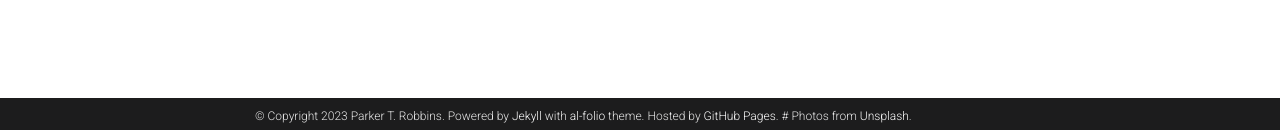
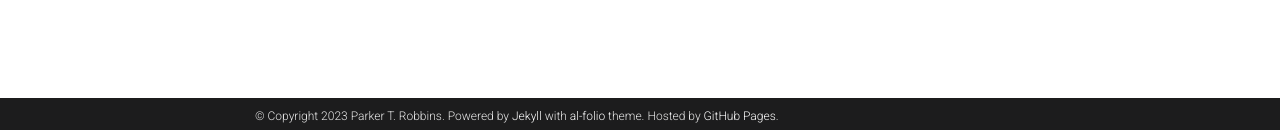
Before and after one commit to parkerrobbins/parkerrobbins-website, a Jekyll site: the page built from _pages/publications.md, in a window 1280 px wide. Shown: the part 767-897 px from the top of the page. Built offline with Jekyll 4.4.1, drawn with Linux system fonts in a browser that asks for light colours; comment, search, counter and statistics services are not loaded; a style sheet for code colours, icons or effects is not loaded.

Commit message:
Update _config.yml

```diff
--- a/_config.yml
+++ b/_config.yml
@@ -12,11 +12,10 @@
 footer_text: >
   Powered by <a href="https://jekyllrb.com/" target="_blank">Jekyll</a> with <a href="https://github.com/alshedivat/al-folio">al-folio</a> theme.
   Hosted by <a href="https://pages.github.com/" target="_blank">GitHub Pages</a>.
-  # Photos from <a href="https://unsplash.com" target="_blank">Unsplash</a>.
 keywords: # jekyll, jekyll-theme, academic-website, portfolio-website  add your own keywords or leave empty
 
 lang: en # the language of your site (for example: en, fr, cn, ru, etc.)
-icon: ⚛️  # the emoji used as the favicon (alternatively, provide image name in /assets/img/)
+icon: ✒  # the emoji used as the favicon (alternatively, provide image name in /assets/img/)
 
 url: https://parkerrobbins.github.io # the base hostname & protocol for your site
 baseurl: /parkerrobbins-website/ # the subpath of your site, e.g. /blog/
@@ -45,7 +44,7 @@
 # will use title and url fields
 # Take a look to https://github.com/jekyll/jekyll-feed for more customization
 
-rss_icon: true
+rss_icon: false
 
 # -----------------------------------------------------------------------------
 # Layout
@@ -178,12 +177,12 @@
     permalink: /projects/:path/
 
 announcements:
-  enabled: true
+  enabled: false
   scrollable: true # adds a vertical scroll bar if there are more than 3 news items
   limit: 5 # leave blank to include all the news in the `_news` folder
 
 latest_posts:
-  enabled: true
+  enabled: false
   scrollable: true # adds a vertical scroll bar if there are more than 3 new posts items
   limit: 3 # leave blank to include all the blog posts
 
@@ -274,8 +273,8 @@
 
 scholar:
 
-  last_name: [Einstein]
-  first_name: [Albert, A.]
+  last_name: [Robbins]
+  first_name: [Parker, T.]
 
   style: apa
   locale: en
```
